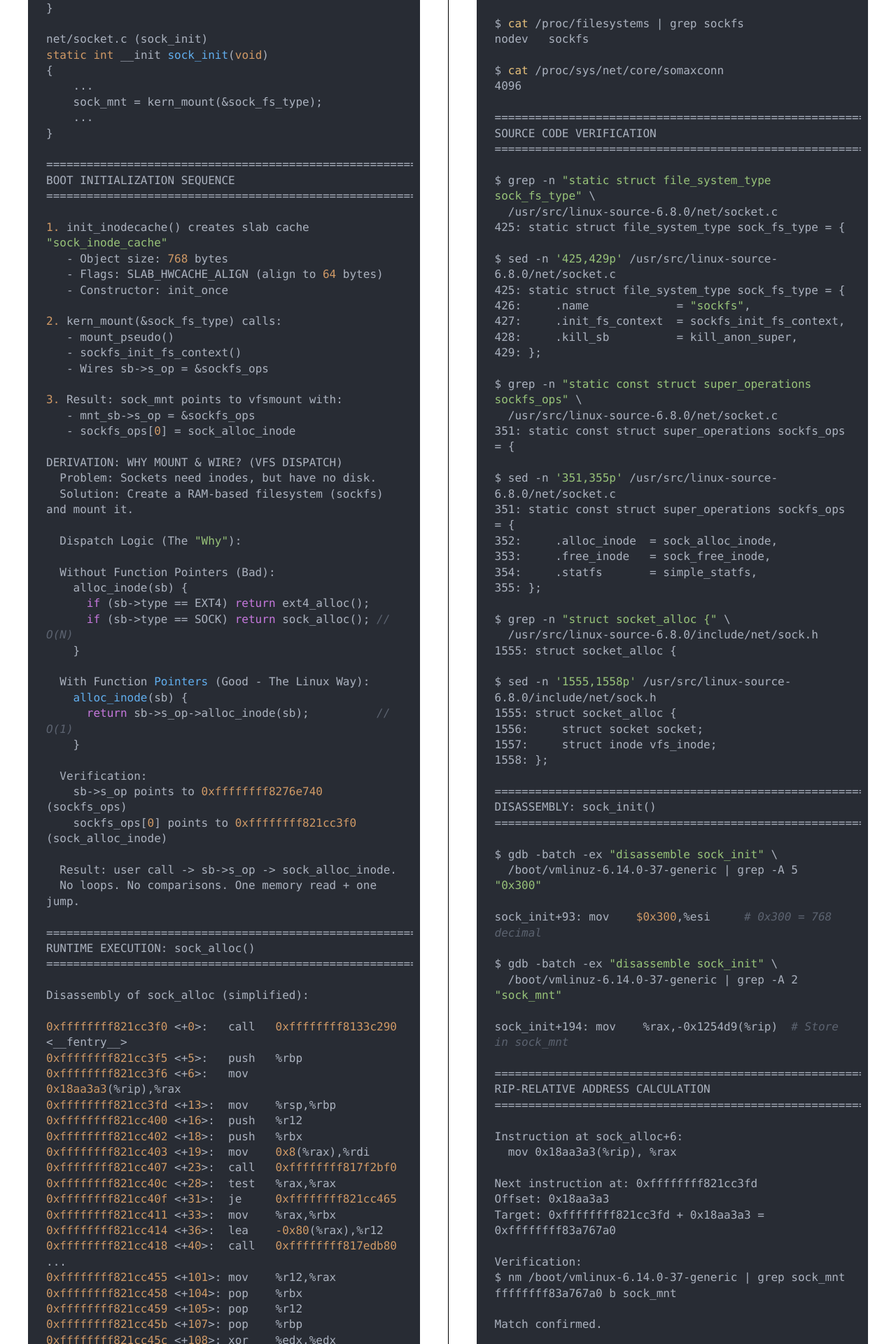
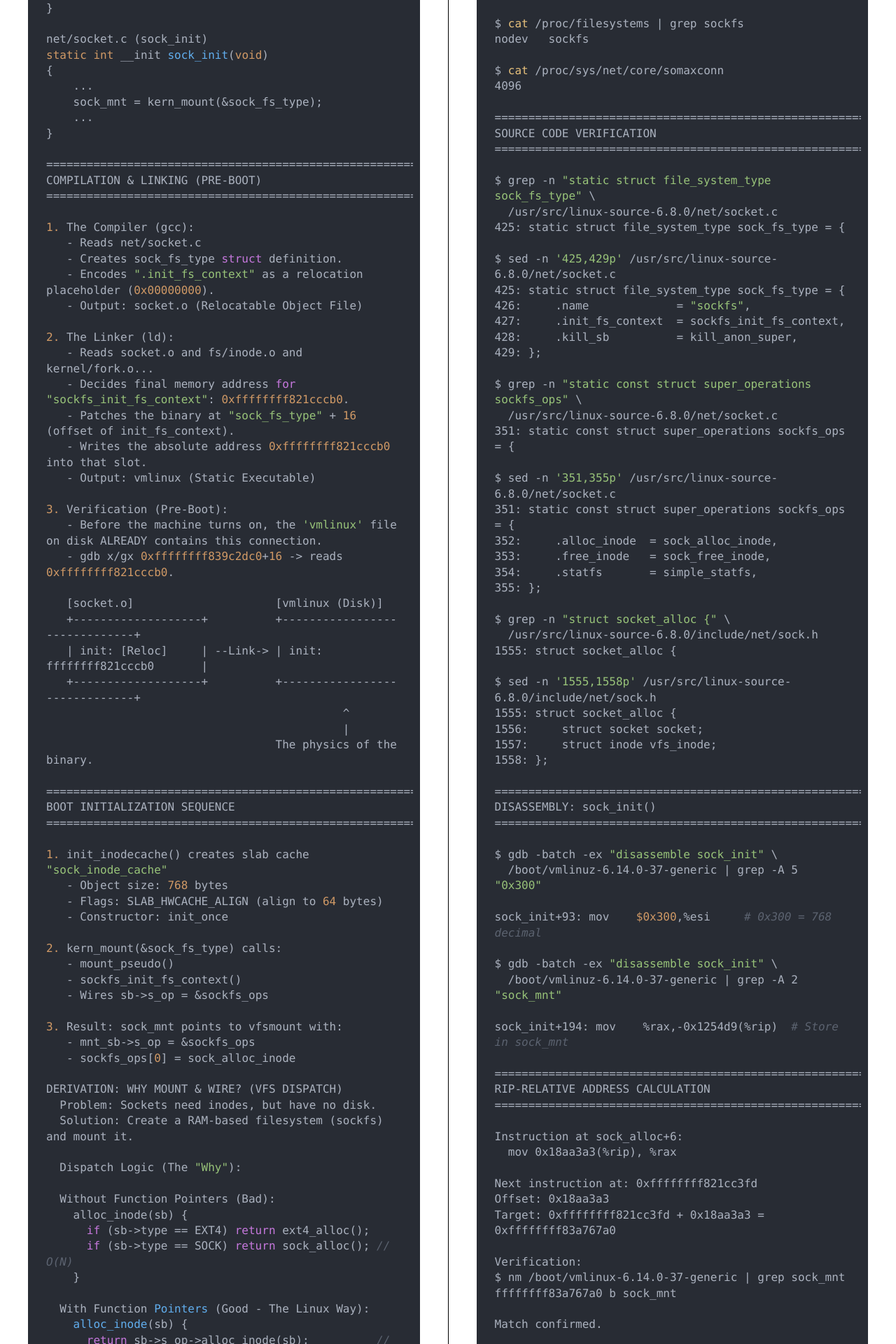
Before and after one commit to raikrahul/socket-trace-investigation, a Jekyll site: the page socket_book.html, which Jekyll copies as it is, in a window 1280 px wide. Shown: the part 2618-4538 px from the top of the page at 70% size. Built offline with Jekyll 4.4.1, drawn with Linux system fonts in a browser that asks for light colours; nearby versions of some CDN libraries; some of the changed text lies outside the part shown.

Commit message:
Restore COMPILATION & LINKING (PRE-BOOT) section

```diff
--- a/socket_book.html
+++ b/socket_book.html
@@ -171,6 +171,35 @@ static int __init sock_init(void)
     sock_mnt = kern_mount(&sock_fs_type);
     ...
 }
+
+======================================================================
+COMPILATION & LINKING (PRE-BOOT)
+======================================================================
+
+1. The Compiler (gcc):
+   - Reads net/socket.c
+   - Creates sock_fs_type struct definition.
+   - Encodes ".init_fs_context" as a relocation placeholder (0x00000000).
+   - Output: socket.o (Relocatable Object File)
+
+2. The Linker (ld):
+   - Reads socket.o and fs/inode.o and kernel/fork.o...
+   - Decides final memory address for "sockfs_init_fs_context": 0xffffffff821cccb0.
+   - Patches the binary at "sock_fs_type" + 16 (offset of init_fs_context).
+   - Writes the absolute address 0xffffffff821cccb0 into that slot.
+   - Output: vmlinux (Static Executable)
+
+3. Verification (Pre-Boot):
+   - Before the machine turns on, the 'vmlinux' file on disk ALREADY contains this connection.
+   - gdb x/gx 0xffffffff839c2dc0+16 -> reads 0xffffffff821cccb0.
+
+   [socket.o]                     [vmlinux (Disk)]
+   +-------------------+          +------------------------------+
+   | init: [Reloc]     | --Link-> | init: ffffffff821cccb0       |
+   +-------------------+          +------------------------------+
+                                            ^
+                                            |
+                                  The physics of the binary.
 
 ======================================================================
 BOOT INITIALIZATION SEQUENCE
```
